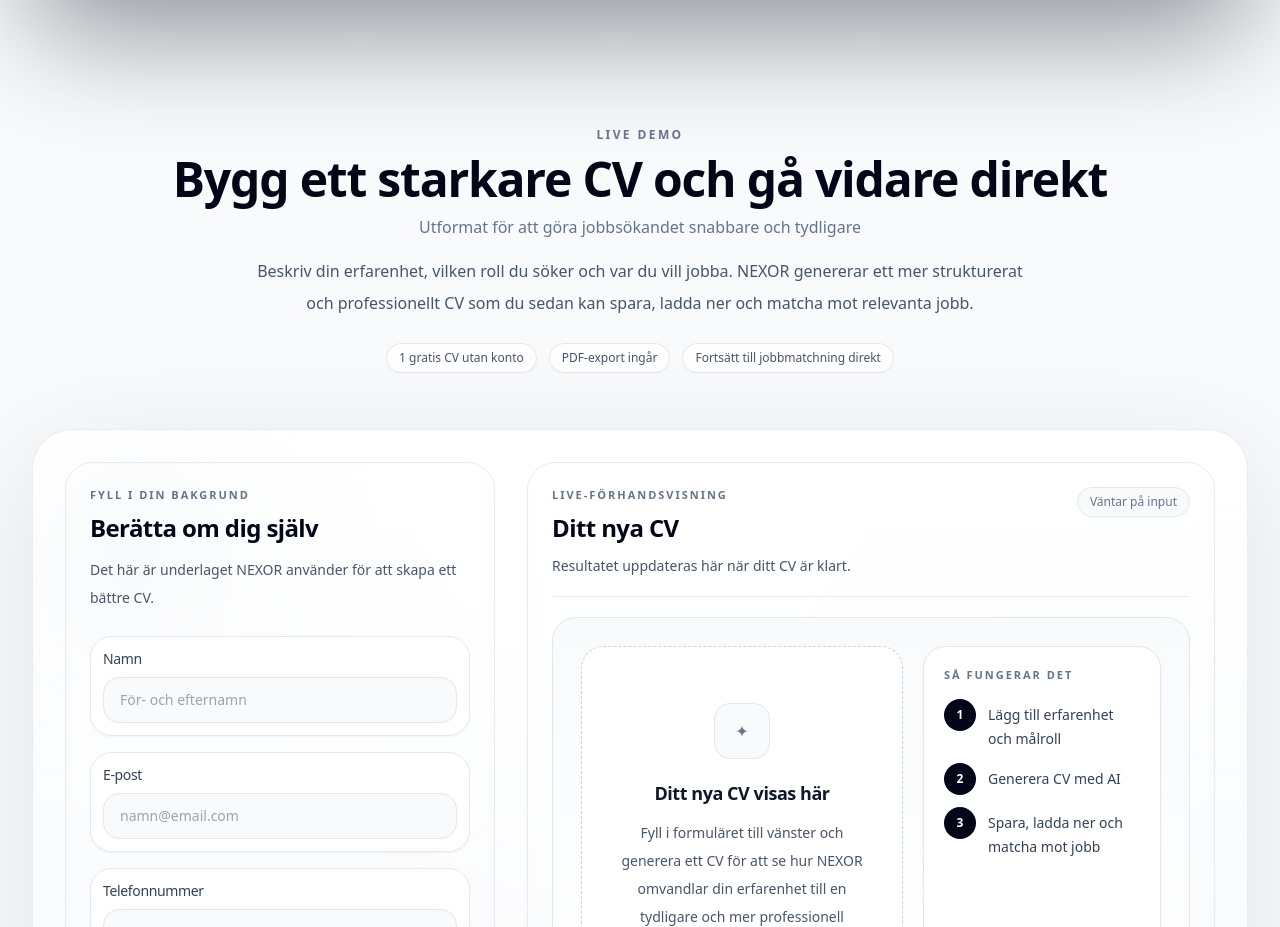
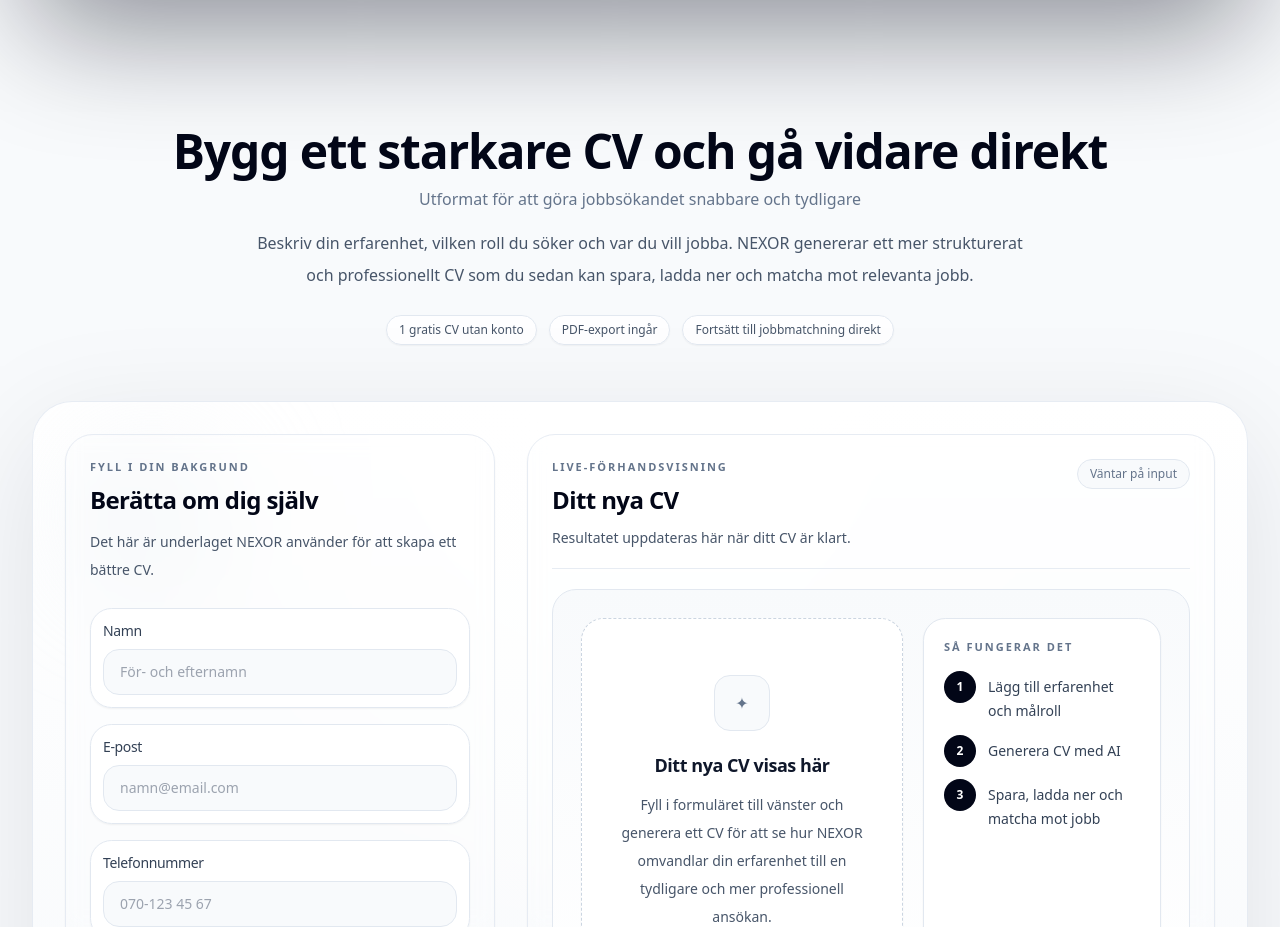
Before and after one commit to lukasgustvssons-cmd/CV, a Next.js app: page / in a window 1280 px wide. Shown: the part 4950-5877 px from the top of the page. Built offline with nearby package versions, Linux system fonts and the light colour scheme; no server answers.

Commit message:
Remove Live Demo label from demo panel

```diff
--- a/components/DemoPanel.tsx
+++ b/components/DemoPanel.tsx
@@ -8,7 +8,7 @@
 import { LoadingSpinner } from "./LoadingSpinner";
 import { AppToast } from "./AppToast";
 
-const GUEST_CV_KEY = "NEXOR_guest_cv_created";
+const GUEST_CV_KEY = "nexor_guest_cv_created";
 
 type DemoPanelProps = {
   lang: Lang;
@@ -96,7 +96,6 @@
   const isSwedish = lang === "sv";
 
   const panelCopy = {
-    eyebrow: isSwedish ? "LIVE DEMO" : "LIVE DEMO",
     title: isSwedish
       ? "Bygg ett starkare CV och gå vidare direkt"
       : "Build a stronger resume and move forward instantly",
@@ -159,9 +158,13 @@
     emailPlaceholder: isSwedish ? "namn@email.com" : "name@email.com",
     phoneLabel: isSwedish ? "Telefonnummer" : "Phone number",
     phonePlaceholder: isSwedish ? "070-123 45 67" : "+46 70 123 45 67",
-    helperOne: isSwedish ? "1 gratis CV utan konto" : "1 free resume without an account",
+    helperOne: isSwedish
+      ? "1 gratis CV utan konto"
+      : "1 free resume without an account",
     helperTwo: isSwedish ? "PDF-export ingår" : "PDF export included",
-    helperThree: isSwedish ? "Fortsätt till jobbmatchning direkt" : "Continue to job matching instantly",
+    helperThree: isSwedish
+      ? "Fortsätt till jobbmatchning direkt"
+      : "Continue to job matching instantly",
   };
 
   useEffect(() => {
@@ -398,10 +401,7 @@
       className="mx-auto w-full max-w-7xl px-4 py-16 sm:px-6 sm:py-20 lg:px-8 lg:py-24"
     >
       <div className="text-center">
-        <p className="text-xs font-semibold uppercase tracking-[0.2em] text-slate-500">
-          {panelCopy.eyebrow}
-        </p>
-        <h2 className="mt-3 text-3xl font-semibold tracking-tight text-slate-950 sm:text-4xl lg:text-5xl">
+        <h2 className="text-3xl font-semibold tracking-tight text-slate-950 sm:text-4xl lg:text-5xl">
           {panelCopy.title}
         </h2>
         <p className="mt-3 text-sm font-medium text-slate-500 sm:text-base">
@@ -512,7 +512,10 @@
                 <div className="rounded-2xl border border-slate-200 bg-slate-50 px-4 py-4">
                   <div className="flex flex-col gap-3 sm:flex-row sm:items-center sm:justify-between">
                     <p className="min-w-0 truncate text-sm text-slate-700">
-                      {photoName || (isSwedish ? "Ingen bild vald ännu" : "No photo selected yet")}
+                      {photoName ||
+                        (isSwedish
+                          ? "Ingen bild vald ännu"
+                          : "No photo selected yet")}
                     </p>
 
                     <div className="flex flex-wrap gap-2">
```
